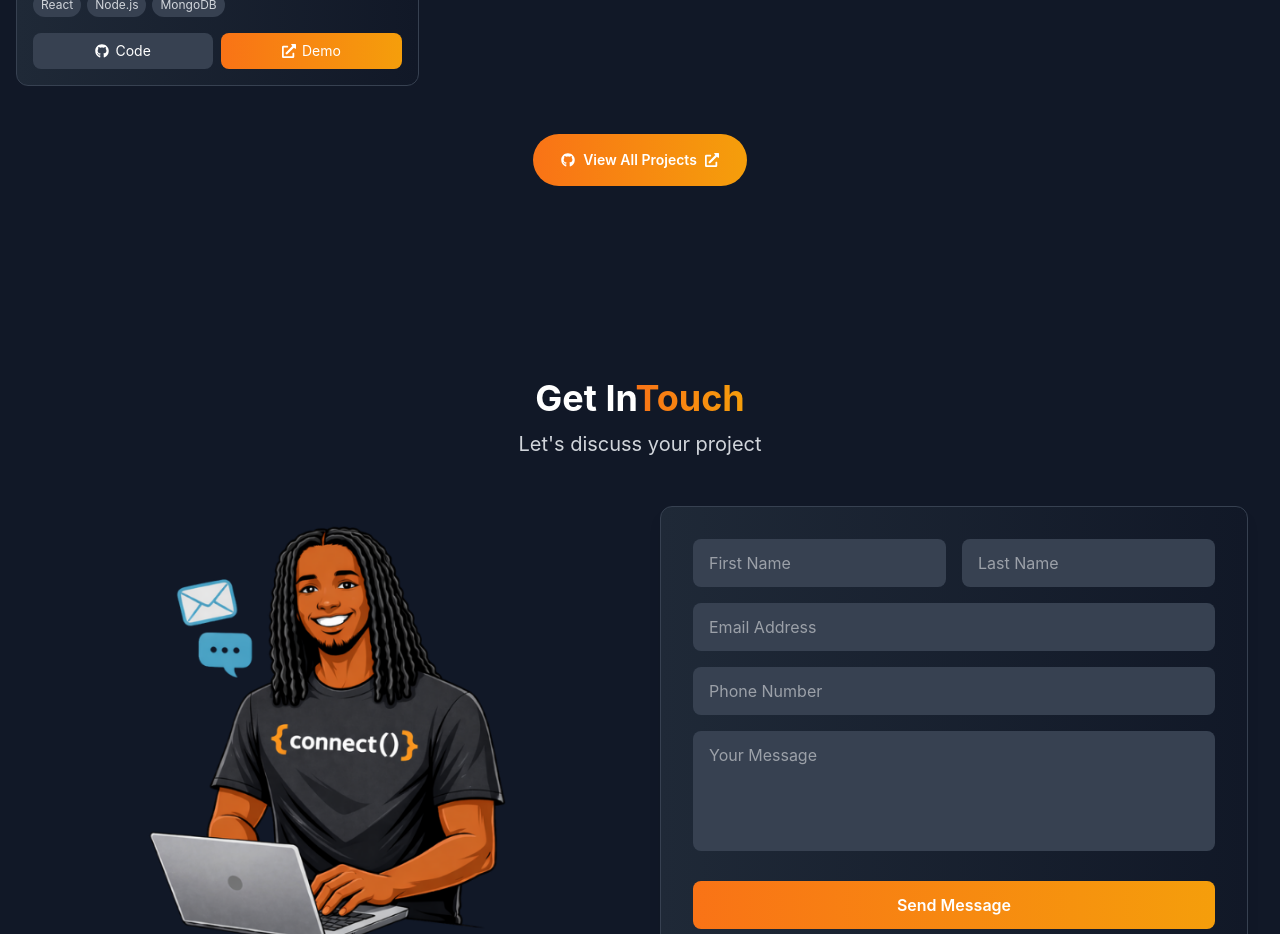
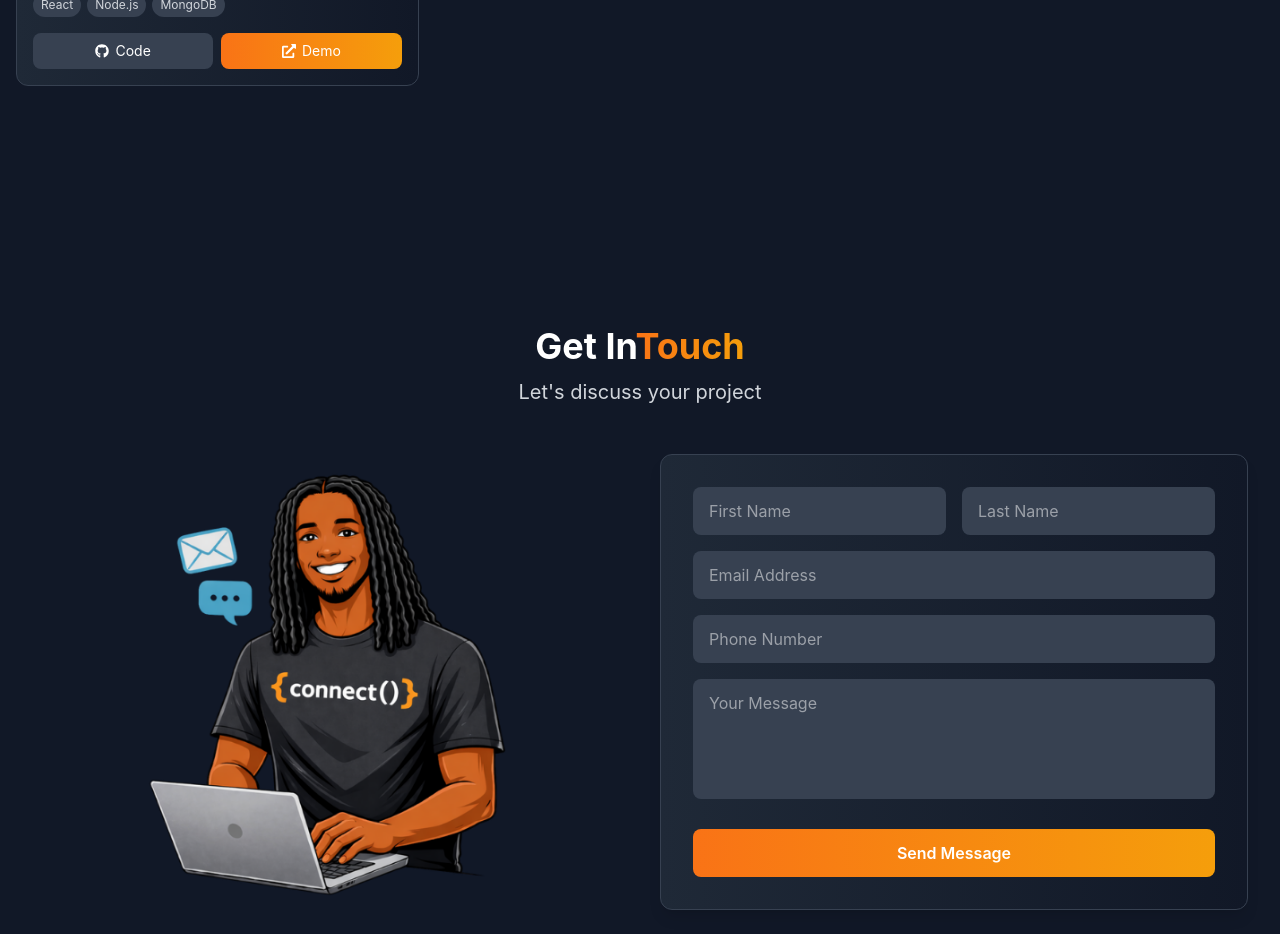
Before and after one commit to E-Albert/my-portfolio, a React (Vite) app: page / in a window 1280 px wide. Shown: the part 2980-3914 px from the top of the page. Built offline with nearby package versions, Linux system fonts and the light colour scheme.

Commit message:
Removed view more projects button

```diff
--- a/src/components/Projects.jsx
+++ b/src/components/Projects.jsx
@@ -162,24 +162,6 @@ hover:shadow-orange-500/25 transition-all"
             </div>
           ))}
         </div>
-        <div className="text-center mt-10">
-          <a
-            href="#"
-            style={{
-              background: "linear-gradient(to right, #f97316, #f59e0b)",
-            }}
-            className="inline-flex items-center font-semibold
-    gap-2 px-7 py-4 text-white
-    text-sm rounded-full hover:shadow-lg
-    hover:shadow-orange-500/25 transition-all"
-            data-aos="zoom-in"
-            data-aos-delay="400"
-          >
-            <FaGithub />
-            <span>View All Projects</span>
-            <FaExternalLinkAlt className="text-sm" />
-          </a>
-        </div>
       </div>
     </section>
   );
```
